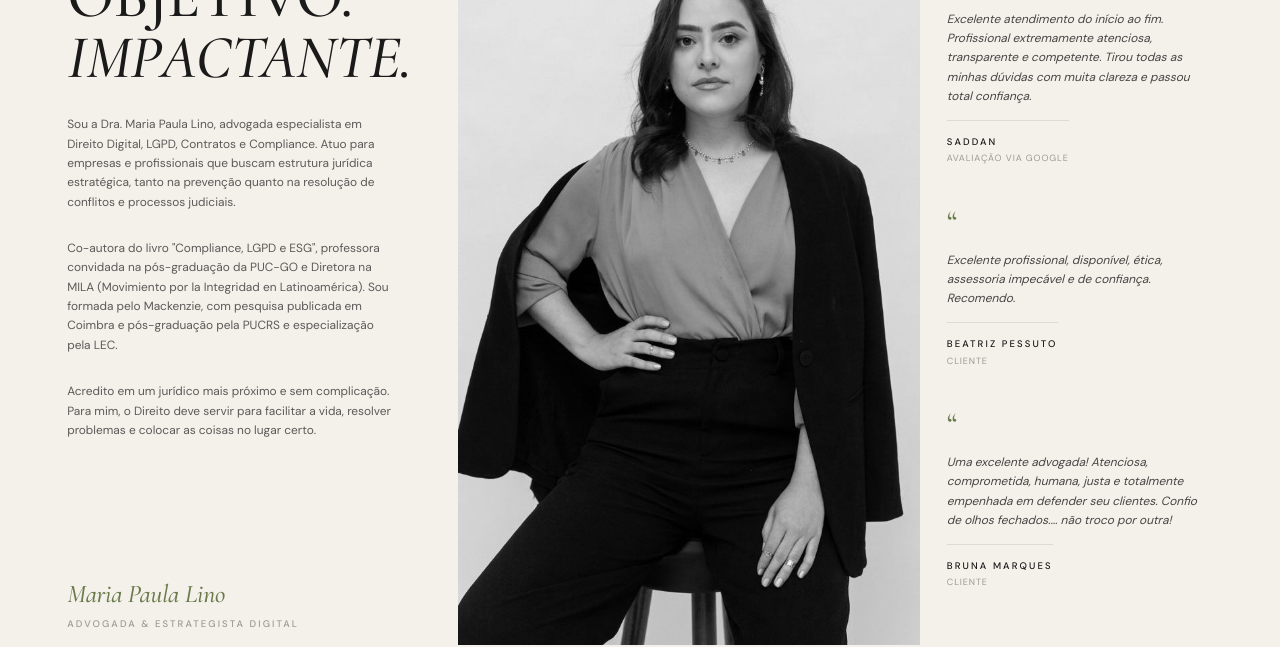
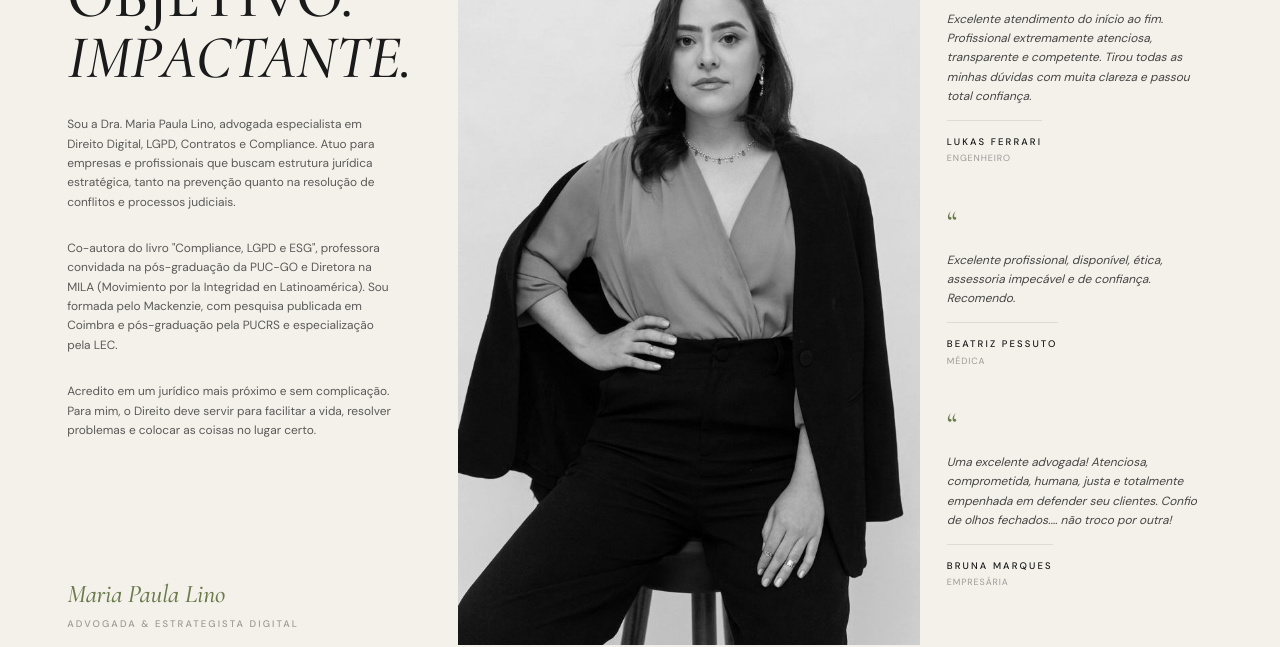
Before and after one commit to anacquesta/mariapaula-project, a React (Vite) app: page / in a window 1280 px wide. Shown: the part 1820-2467 px from the top of the page. Built offline with nearby package versions, Linux system fonts and the light colour scheme; the HTML template or start-up script is replaced by a standard one.

Commit message:
Refine testimonial names and roles

```diff
--- a/src/components/site/About.tsx
+++ b/src/components/site/About.tsx
@@ -4,18 +4,18 @@ import { useReveal } from "@/hooks/use-reveal";
 const quotes = [
   {
     q: "Excelente atendimento do início ao fim. Profissional extremamente atenciosa, transparente e competente. Tirou todas as minhas dúvidas com muita clareza e passou total confiança.",
-    a: "Saddan",
-    r: "Avaliação via Google",
+    a: "Lukas Ferrari",
+    r: "Engenheiro",
   },
   {
     q: "Excelente profissional, disponível, ética, assessoria impecável e de confiança. Recomendo.",
     a: "Beatriz Pessuto",
-    r: "Cliente",
+    r: "Médica",
   },
   {
     q: "Uma excelente advogada! Atenciosa, comprometida, humana, justa e totalmente empenhada em defender seu clientes. Confio de olhos fechados.... não troco por outra!",
     a: "Bruna Marques",
-    r: "Cliente",
+    r: "Empresária",
   },
 ];
 
```
